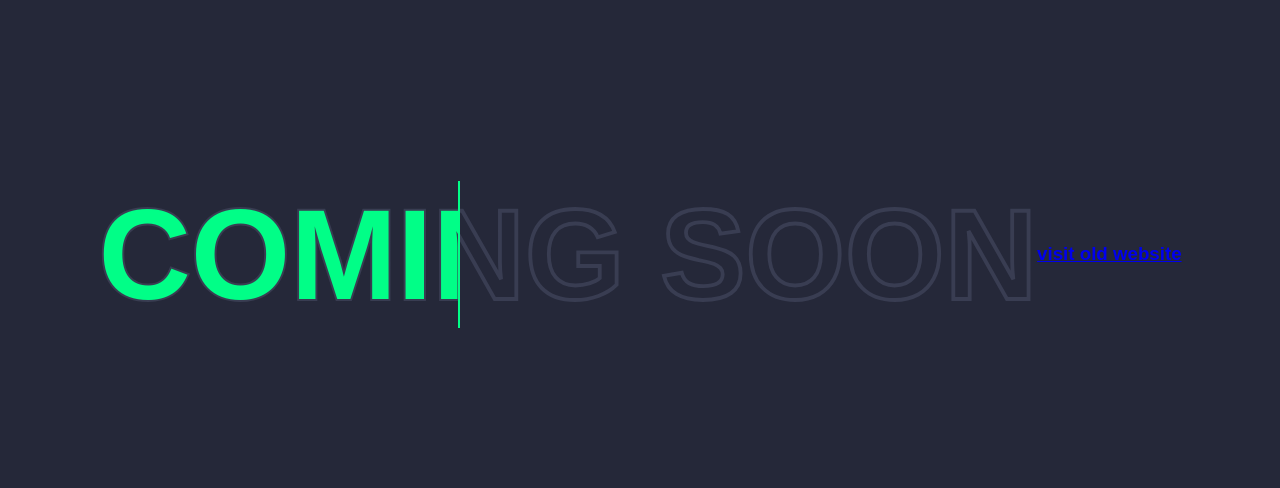
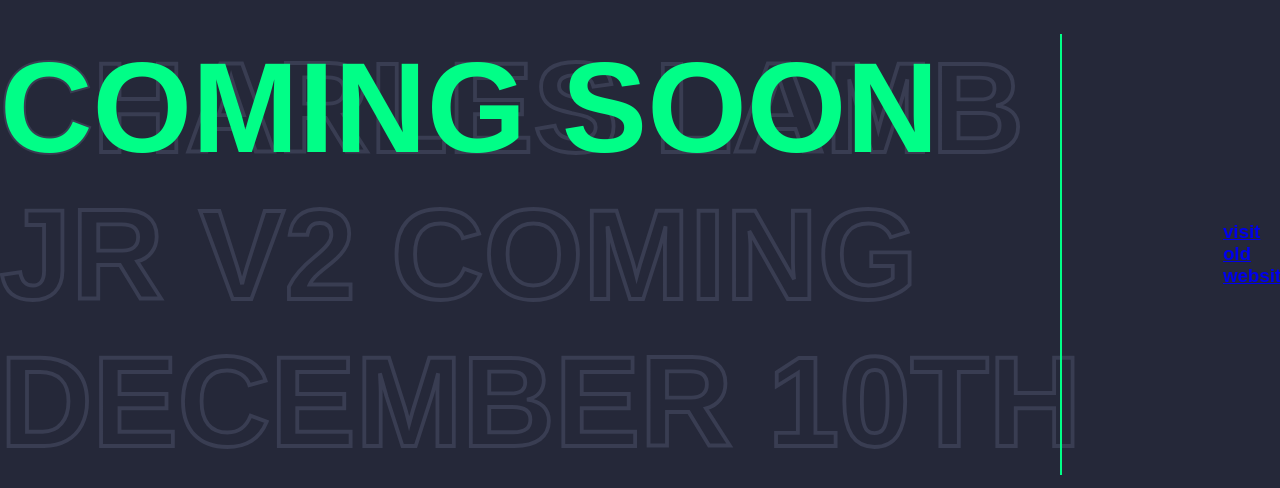
Before and after one commit to cyberstizz/charleslambjr, a React (Create React App) app: page / in a window 1280 px wide. Shown: the part 146-634 px from the top of the page. Built offline with nearby package versions, Linux system fonts and the light colour scheme; a web font is replaced by a local one.

Commit message:
added more test to the landing page

```diff
--- a/src/components/Splash.js
+++ b/src/components/Splash.js
@@ -7,7 +7,7 @@ const Splash = () =>{
     return (
         <div className='splashDiv'>
         <h2 data-text="coming soon">
-       coming soon
+       Charles Lamb Jr V2 coming December 10th
        </h2>
 
        <Link to="./home"><h3>visit old website</h3></Link>
```
